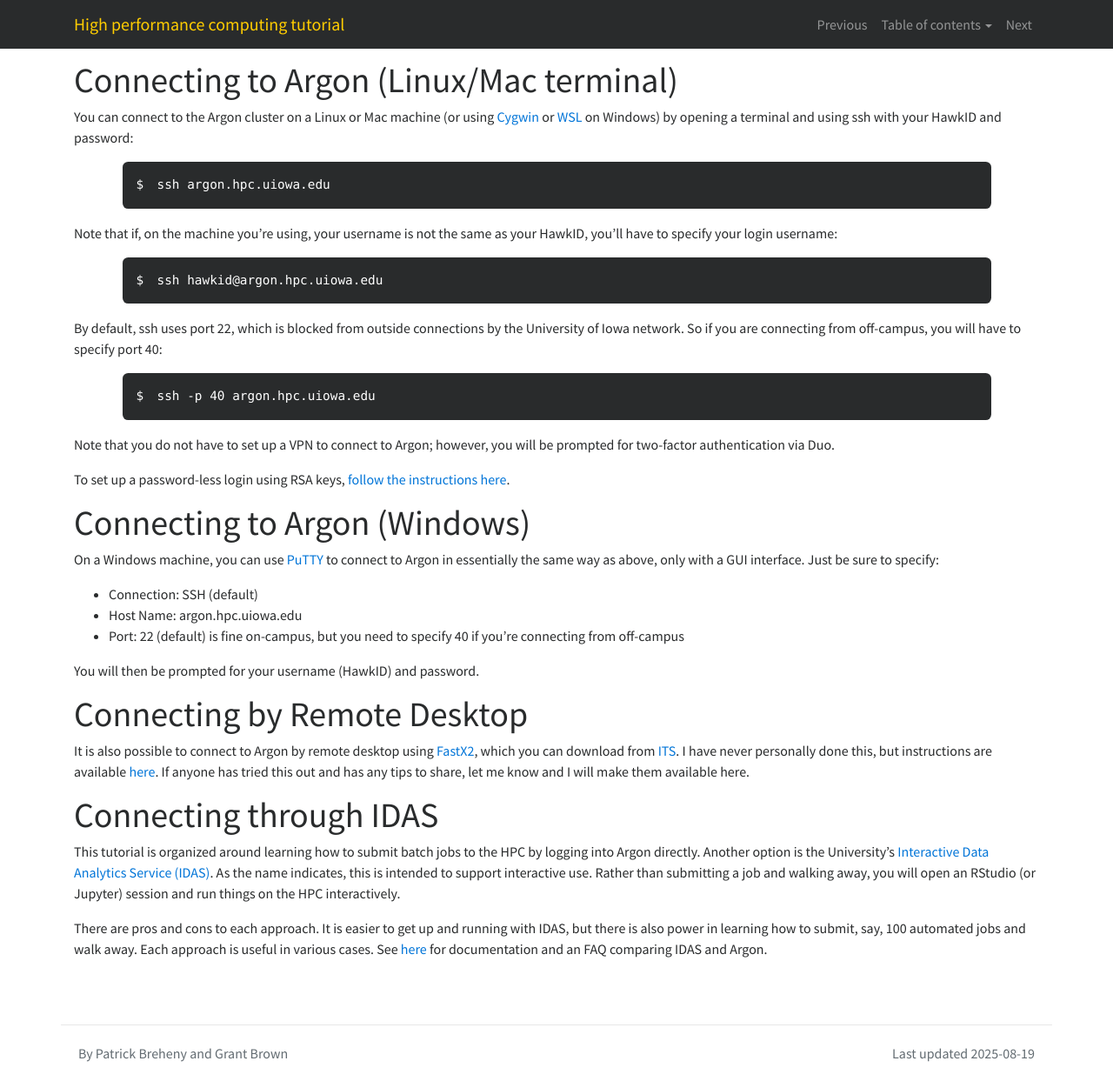
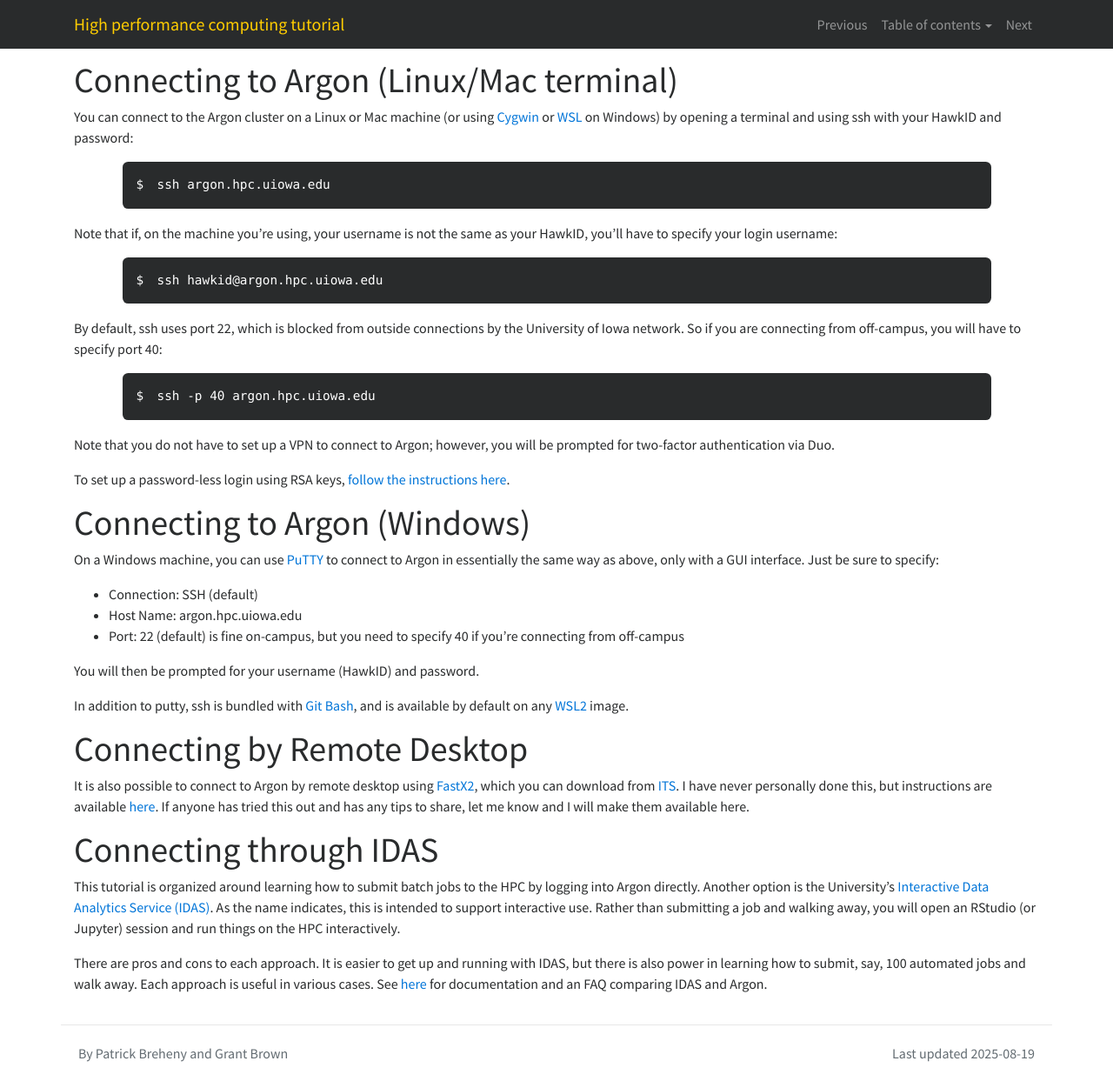
Before and after one commit to IowaBiostat/hpc, a Jekyll site: the page built from 1.md, in a window 1280 px wide and 1243 px high. Shown: the whole window at 87% size. Built offline with Jekyll 4.4.1, drawn with Linux system fonts in a browser that asks for light colours; nearby versions of some CDN libraries; our own code applies the rules of GitHub Pages for plain Markdown files.

Commit message:
Expand discussion of ssh access

```diff
--- a/1.md
+++ b/1.md
@@ -37,6 +37,8 @@ On a Windows machine, you can use [PuTTY](http://www.chiark.greenend.org.uk/~sgt
 
 You will then be prompted for your username (HawkID) and password.
 
+In addition to putty, ssh is bundled with [Git Bash](https://git-scm.com/downloads), and is available by default on any [WSL2](https://learn.microsoft.com/en-us/windows/wsl/install) image.
+
 # Connecting by Remote Desktop
 
 It is also possible to connect to Argon by remote desktop using [FastX2](https://www.starnet.com/fastx), which you can download from [ITS](https://helpdesk.its.uiowa.edu/software/download/fastx). I have never personally done this, but instructions are available [here](https://uiowa.atlassian.net/wiki/spaces/hpcdocs/pages/76513422/FastX+connections). If anyone has tried this out and has any tips to share, let me know and I will make them available here.
```
